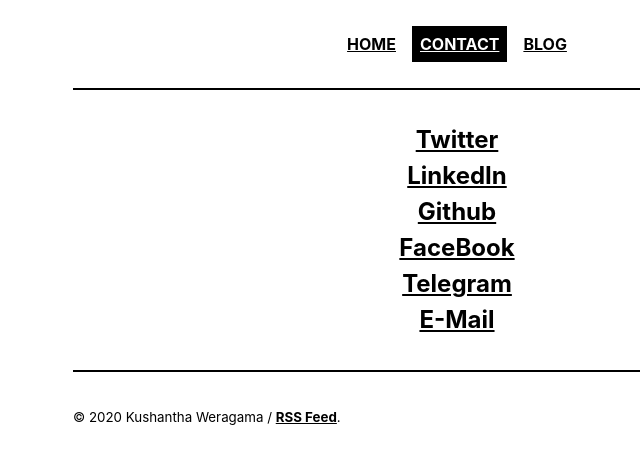
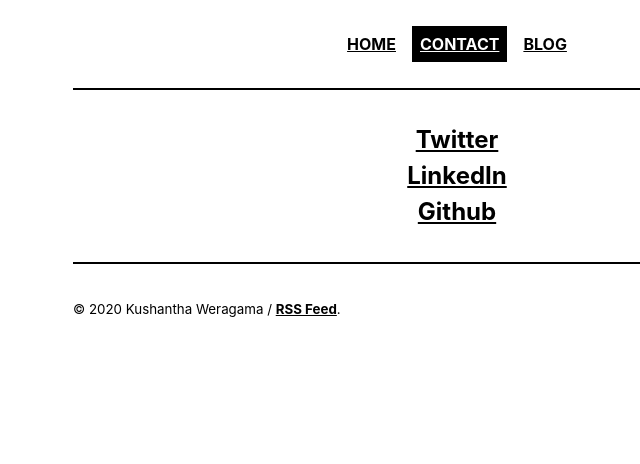
Before and after one commit to kushantha7/kushantha7.github.io, a Jekyll site: the page built from _pages/contact.md, in a window 1280 px wide. Shown: the top 464 px of the page, without its empty margins (183-823 px from the left). Built offline with Jekyll 4.4.1, drawn with Linux system fonts in a browser that asks for light colours.

Commit message:
remove contacts

```diff
--- a/_pages/contact.md
+++ b/_pages/contact.md
@@ -7,9 +7,6 @@ title: Contact
     <a href="https://www.twitter.com/KushanthaW" >Twitter</a><br>
     <a href="https://www.linkedin.com/in/kushantha-weragama">LinkedIn</a><br>
     <a href="https://github.com/kushantha7" >Github</a><br>
-    <a href="https://www.facebook.com/kushantha7" >FaceBook</a><br>
-    <a href="https://www.t.me/kayseven7" >Telegram</a><br>
-    <a href="mailto:kushantha7@pm.me">E-Mail</a>
 
 
 </h1>
```
